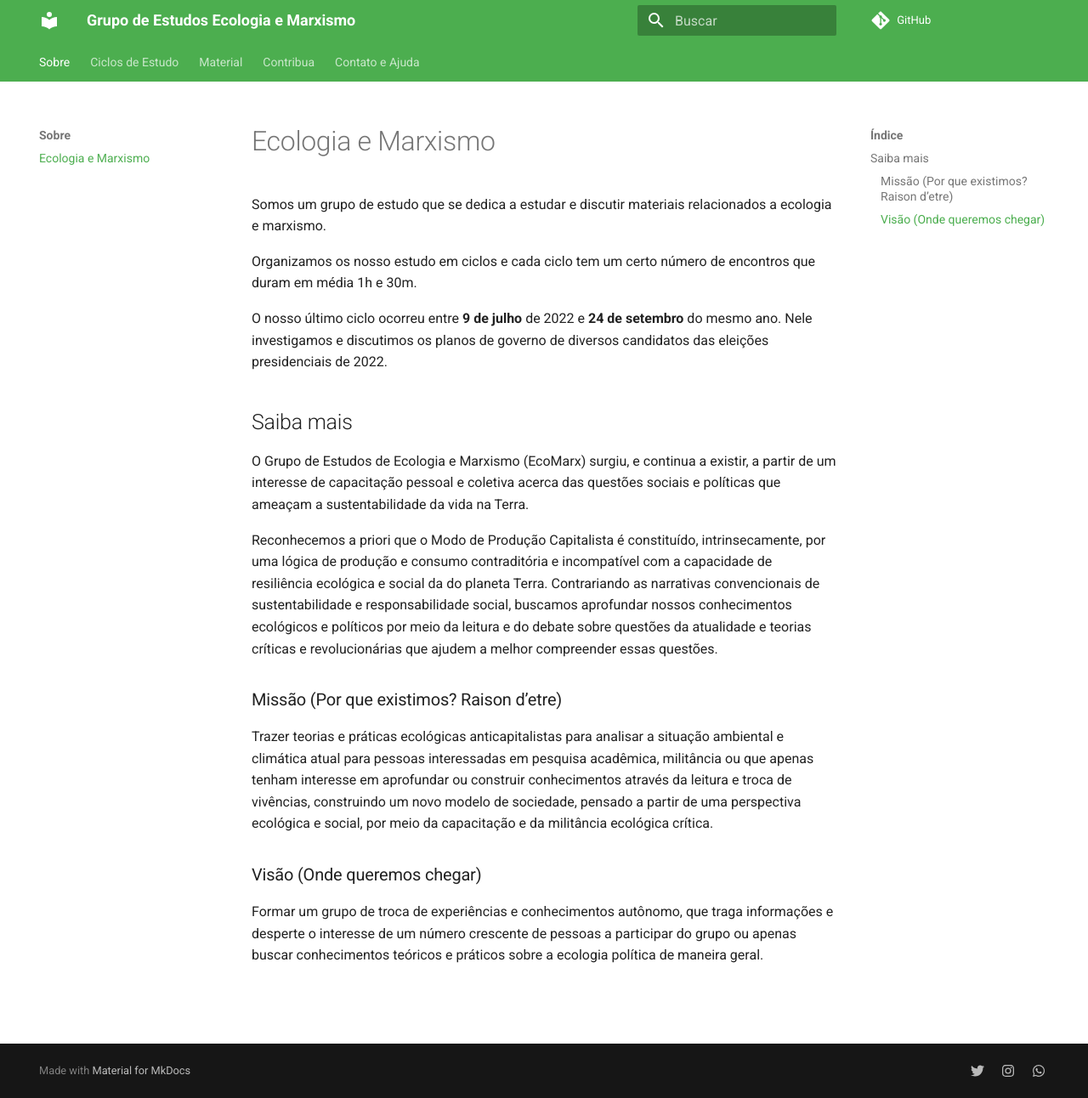
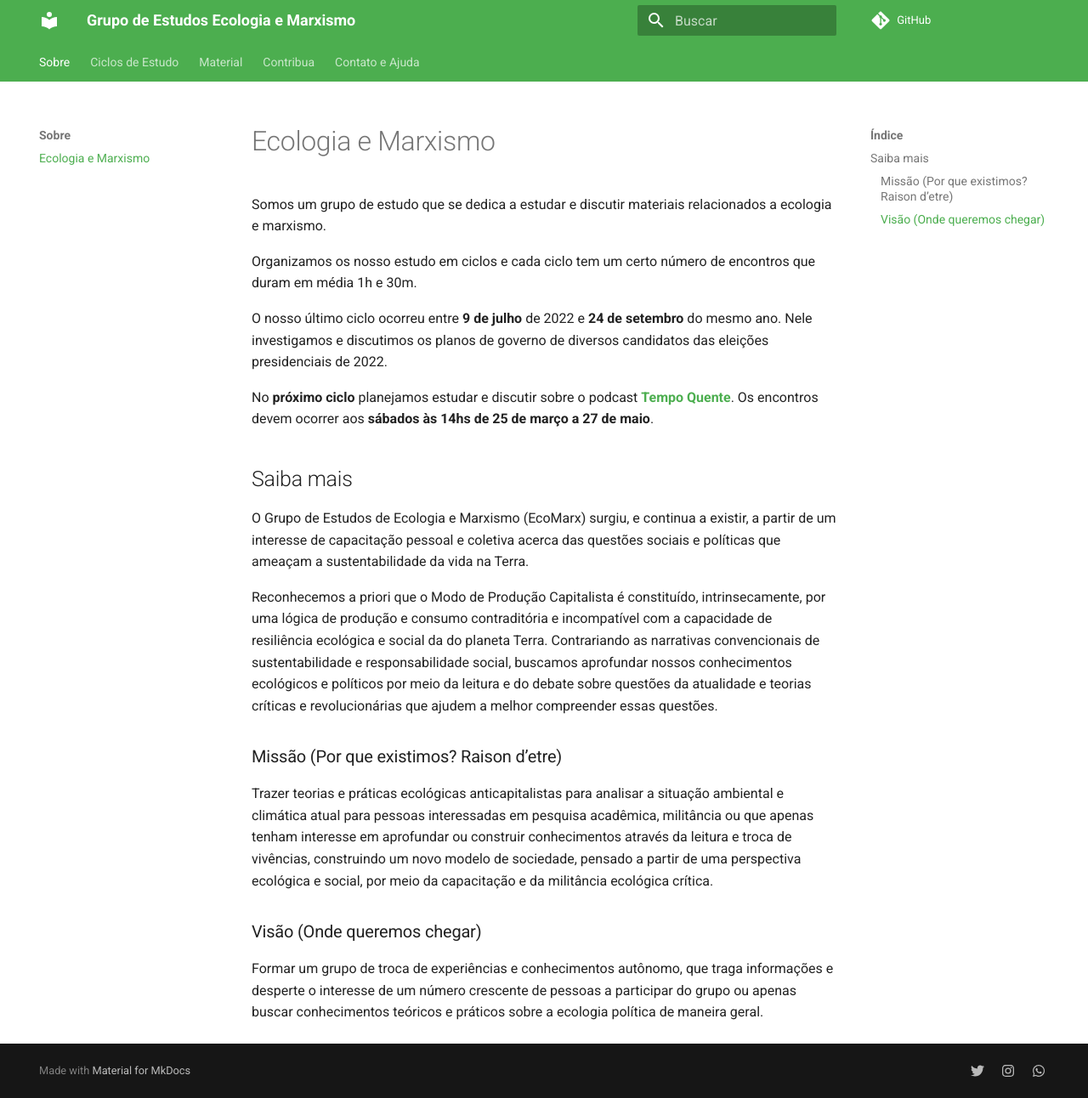
Before and after one commit to Ecomarx/ecomarx.github.io, an MkDocs documentation site: the page built from docs/index.md, in a window 1280 px wide and 1292 px high. Shown: the whole window at 85% size. Built offline with MkDocs 1.6.1 and Material for MkDocs 9.7.7, drawn with Linux system fonts in a browser that asks for light colours; comment, search, counter and statistics services are not loaded.

Commit message:
Sobre: Plano para o próximo ciclo

```diff
--- a/docs/index.md
+++ b/docs/index.md
@@ -6,6 +6,8 @@ Organizamos os nosso estudo em ciclos e cada ciclo tem um certo número de encon
 
 O nosso último ciclo ocorreu entre **9 de julho** de 2022 e **24 de setembro** do mesmo ano.
 Nele investigamos e discutimos os planos de governo de diversos candidatos das eleições presidenciais de 2022.
+
+No **próximo ciclo** planejamos estudar e discutir sobre o podcast **[Tempo Quente](https://radionovelo.com.br/originais/tempoquente/)**. Os encontros devem ocorrer aos **sábados às 14hs de 25 de março a 27 de maio**.
 
 ## Saiba mais
 
```
